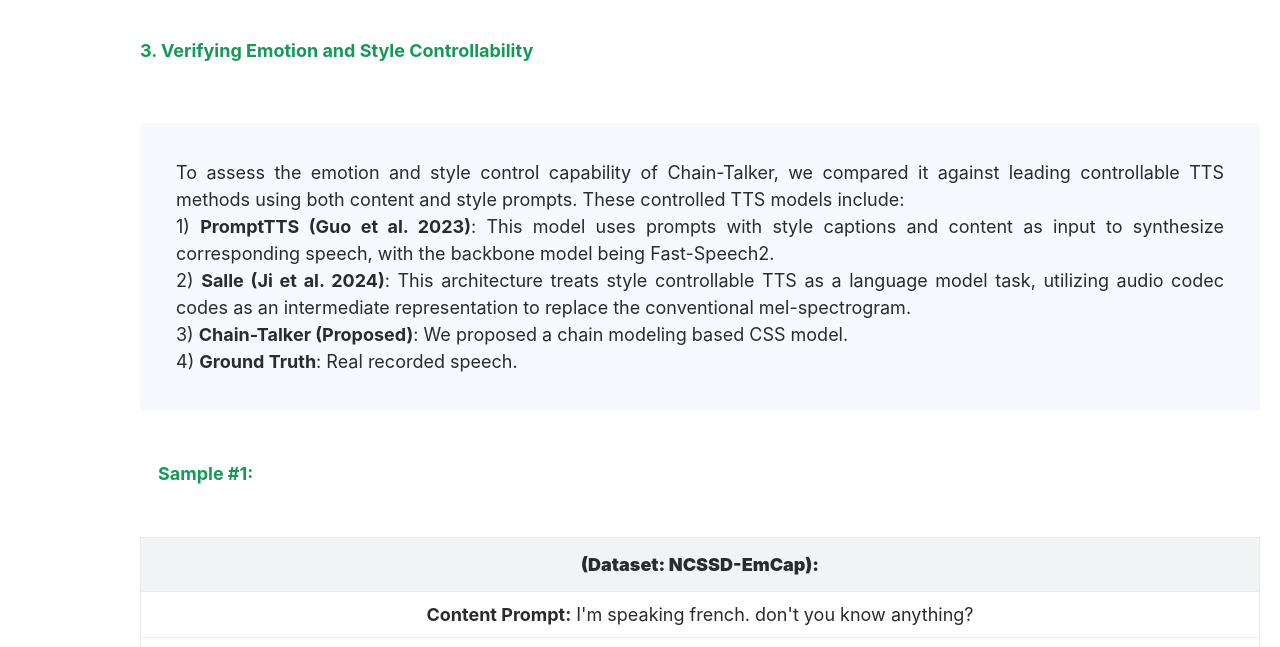
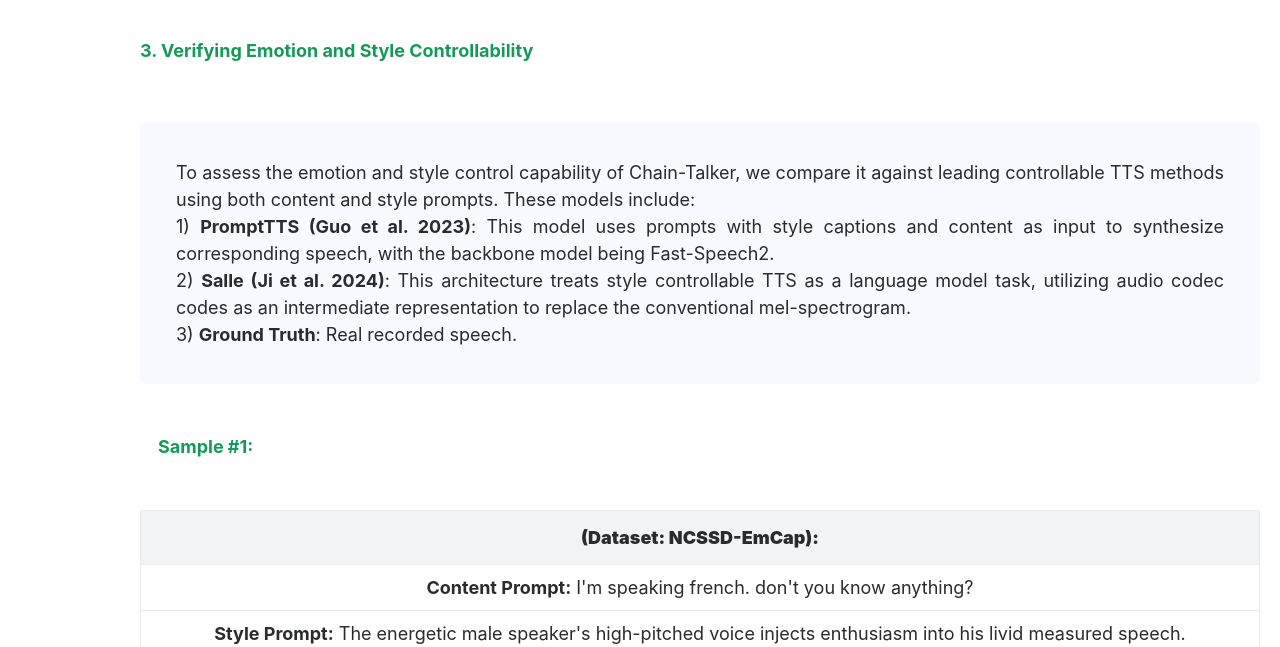
Before and after one commit to Chain-Talker/Chain-Talker, a plain HTML site: page index.html in a window 1280 px wide. Shown: the part 6264-6911 px from the top of the page. Drawn offline with Linux system fonts and the light colour scheme.

Commit message:
Update index.html

```diff
--- a/index.html
+++ b/index.html
@@ -473,11 +473,10 @@
 						<div class="subsection-title"><a name="3"></a>3. Verifying Emotion and Style Controllability</div>
 					</div>
 					<div class="section-content experiments">
-						To assess the emotion and style control capability of Chain-Talker, we compared it against leading controllable TTS methods using both content and style prompts. These controlled TTS models include:
+						To assess the emotion and style control capability of Chain-Talker, we compare it against leading controllable TTS methods using both content and style prompts. These models include:
 						</br> 1) <b>PromptTTS (Guo et al. 2023)</b>: This model uses prompts with style captions and content as input to synthesize corresponding speech, with the backbone model being Fast-Speech2.
 						</br> 2) <b>Salle (Ji et al. 2024)</b>: This architecture treats style controllable TTS as a language model task, utilizing audio codec codes as an intermediate representation to replace the conventional mel-spectrogram.
-						</br> 3) <b>Chain-Talker (Proposed)</b>: We proposed a chain modeling based CSS model.
-						</br> 4) <b>Ground Truth</b>: Real recorded speech.
+						</br> 3) <b>Ground Truth</b>: Real recorded speech.
 					</div>
 					<div class="section-content">
 						<div class="subsection-exp-1">
```
